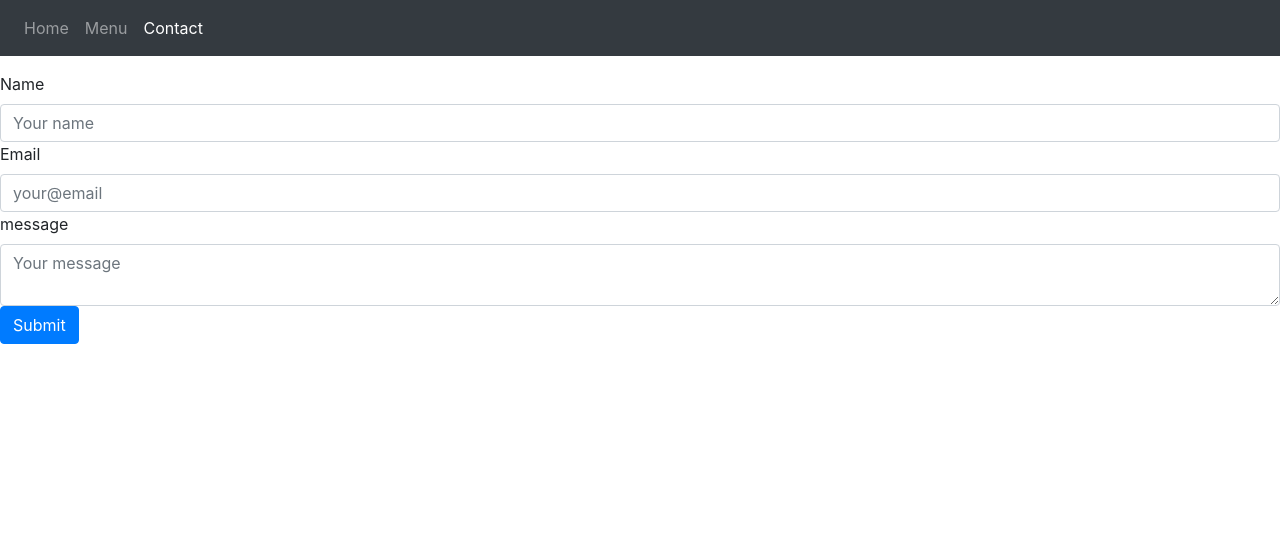
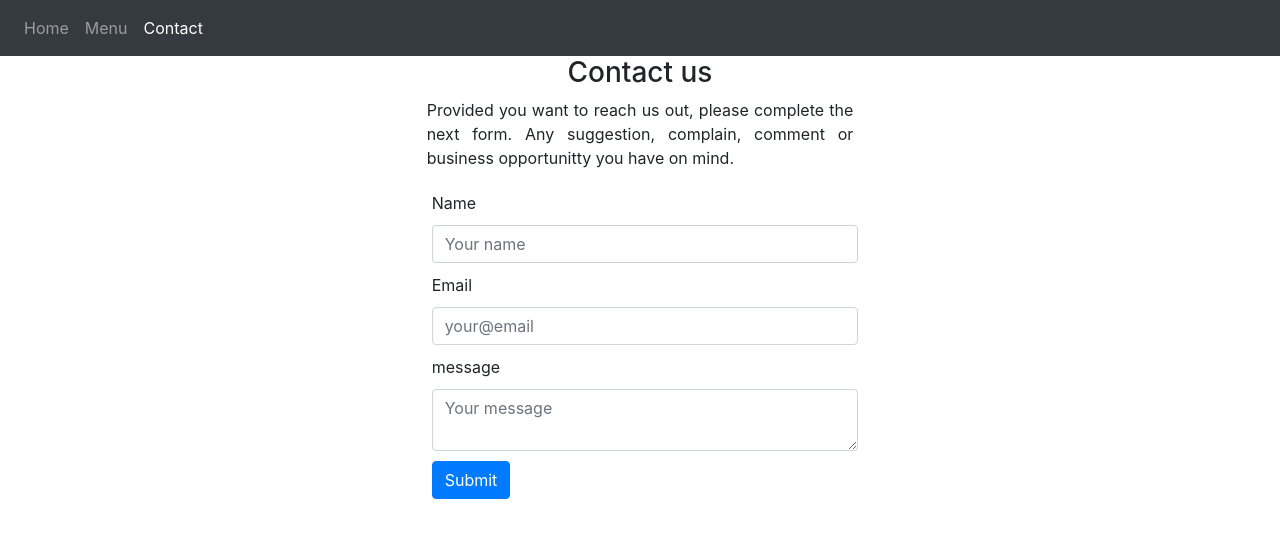
Before and after one commit to andresporras3423/restaurant, a website built with webpack: page dist/index.html in a window 1280 px wide. Both pictures are taken after a click on the link "Contact". Built offline with nearby package versions, Linux system fonts and the light colour scheme.

Commit message:
align elements in the different tabs

```diff
--- a/src/contact-load.js
+++ b/src/contact-load.js
@@ -8,11 +8,23 @@ export default function contactLoad(){
         loadDivContact(){
             this.divContact.id="div2";
             this.divContact.classList.add("d-none");
+            this.divContact.classList.add("div-contact-styles");
+            this.formContact.classList.add("margin-form-items");
             this.divContent.appendChild(this.divContact);
             this.divContact.appendChild(this.headContact);
+            this.loadHeadContactContent();
+            this.loadparagraphContactContent();
             this.divContact.appendChild(this.paragraphContact);
             this.divContact.appendChild(this.formContact);
             this.loadForm();
+        },
+        loadHeadContactContent(){
+            this.headContact.classList.add("text-center");
+            this.headContact.innerText="Contact us";
+        },
+        loadparagraphContactContent(){
+            this.paragraphContact.classList.add("text-justify");
+            this.paragraphContact.innerText=`Provided you want to reach us out, please complete the next form. Any suggestion, complain, comment or business opportunitty you have on mind.`;
         },
         loadForm(){
             this.loadFormName();
--- a/src/home-load.js
+++ b/src/home-load.js
@@ -3,33 +3,33 @@ export default function homeLoad(){
         divContent : document.getElementById('content'),
         divHome : document.createElement("div"),
         h3 : document.createElement("h3"),
+        divImage : document.createElement("div"),
         image : document.createElement("img"),
         p : document.createElement("p"),
         loadDivHome(){
+            this.divHome.className = "div-home-styles";
             this.divHome.id="div0";
             this.divContent.appendChild(this.divHome);
             this.loadHead();
-            this.loadImage();
+            this.loadDivImage();
             this.loadParagraph();
         },
         loadHead(){
             this.h3.innerText="Sushitaki";
             this.divHome.appendChild(this.h3);
         },
-        loadImage(){
+        loadDivImage(){
             this.image.src="../data/sushitaki.jpg";
-            this.divHome.appendChild(this.image);
+            this.divImage.appendChild(this.image);
+            this.divHome.appendChild(this.divImage);
         },
         loadParagraph(){
             this.p.innerText=`Japan has put raw fish on the culinary map. You can now find sushi across the world, from South America
             to Northern Europe, unadulterated, in fusion cuisine, or in the finest fancy restaurants. However, nowhere does it better
             than its homeland. Originally scoffed at by the Michelin Guide, there are now sushi chefs with three stars, acclaimed for their
             ingredients, technique and, of course, taste. From your classic sashimi to a full-on omakase menu, we pick the best of the best
-            sushi Japan has to offer.`;
+            sushi Bogotá has to offer.`;
             this.divHome.appendChild(this.p);
-        },
-        loadContentStyles(){
-
         }
     }
 };
--- a/styles/index.css
+++ b/styles/index.css
@@ -22,4 +22,24 @@
 
 .cursor-pointer{
     cursor: pointer;
-  }
+}
+
+.div-home-styles{
+    display: grid;
+    justify-content: center;
+    text-align: center;
+}
+
+.div-contact-styles{
+    display: grid;
+    grid-template-columns: repeat(3, 1fr);
+    justify-content: center;
+}
+
+.div-contact-styles > * {
+    grid-column: 2;
+}
+
+.margin-form-items > *{
+    margin: 5px;
+}
```
Also changed, not shown: dist/index.html, dist/main.js.
